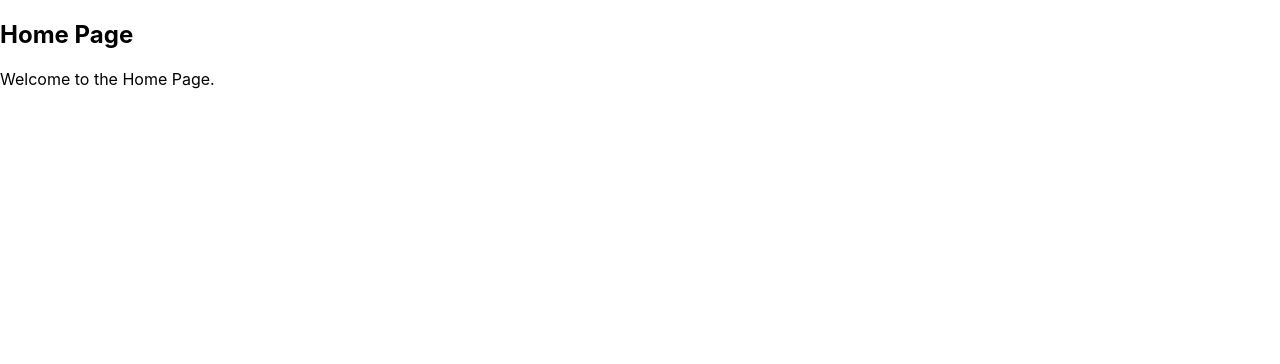
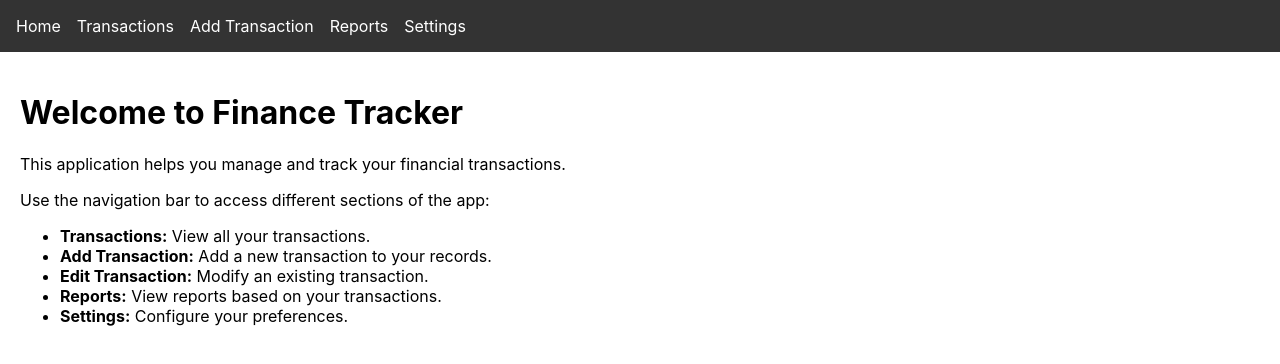
Before and after one commit to SebaColina/FinanceTrackerDemo.Net, a React (Create React App) app in the folder finance_tracker_frontend/: page / in a window 1280 px wide. Shown: the top 364 px of the page. Built offline with nearby package versions, Linux system fonts and the light colour scheme.

Commit message:
Home screen and navbar
Signed-off-by: Seba <sebacoli00@gmail.com>

```diff
--- a/finance_tracker_frontend/src/App.js
+++ b/finance_tracker_frontend/src/App.js
@@ -12,6 +12,7 @@ function App() {
   return (
     <Router>
       <div className="App">
+      <Navbar /> {/* Add Navbar here */}
         <Routes>
           <Route path="/" element={<Home />} />
           <Route path="/transactions" element={<Transactions />} />
--- /dev/null
+++ b/finance_tracker_frontend/src/components/Navbar.css
@@ -0,0 +1,25 @@
+.navbar {
+    background-color: #333;
+    padding: 1rem;
+  }
+
+  .navbar ul {
+    list-style: none;
+    display: flex;
+    gap: 1rem;
+    margin: 0;
+    padding: 0;
+  }
+
+  .navbar ul li {
+    margin: 0;
+  }
+
+  .navbar ul li a {
+    color: white;
+    text-decoration: none;
+  }
+
+  .navbar ul li a:hover {
+    text-decoration: underline;
+  }
--- a/finance_tracker_frontend/src/components/Navbar.js
+++ b/finance_tracker_frontend/src/components/Navbar.js
@@ -0,0 +1,29 @@
+import React from 'react';
+import { Link } from 'react-router-dom';
+import './Navbar.css';
+
+function Navbar() {
+  return (
+    <nav className="navbar">
+      <ul>
+        <li>
+          <Link to="/">Home</Link>
+        </li>
+        <li>
+          <Link to="/transactions">Transactions</Link>
+        </li>
+        <li>
+          <Link to="/add-transaction">Add Transaction</Link>
+        </li>
+        <li>
+          <Link to="/reports">Reports</Link>
+        </li>
+        <li>
+          <Link to="/settings">Settings</Link>
+        </li>
+      </ul>
+    </nav>
+  );
+}
+
+export default Navbar;
--- a/finance_tracker_frontend/src/screens/Home.js
+++ b/finance_tracker_frontend/src/screens/Home.js
@@ -1,13 +1,24 @@
-// src/screens/Home.js
 import React from 'react';
 
 const Home = () => {
   return (
-    <div>
-      <h2>Home Page</h2>
-      <p>Welcome to the Home Page.</p>
+    <div style={{ padding: '20px' }}>
+      <h1>Welcome to Finance Tracker</h1>
+      <p>
+        This application helps you manage and track your financial transactions.
+      </p>
+      <p>
+        Use the navigation bar to access different sections of the app:
+      </p>
+      <ul>
+        <li><strong>Transactions:</strong> View all your transactions.</li>
+        <li><strong>Add Transaction:</strong> Add a new transaction to your records.</li>
+        <li><strong>Edit Transaction:</strong> Modify an existing transaction.</li>
+        <li><strong>Reports:</strong> View reports based on your transactions.</li>
+        <li><strong>Settings:</strong> Configure your preferences.</li>
+      </ul>
     </div>
   );
-}
+};
 
 export default Home;
```
